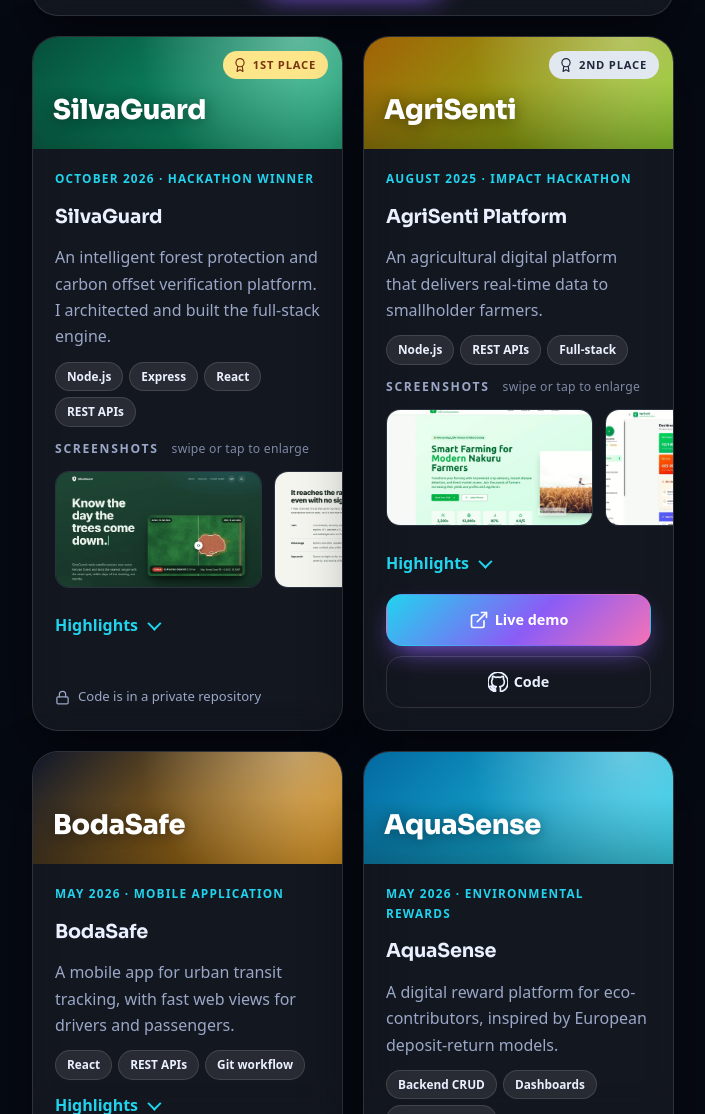
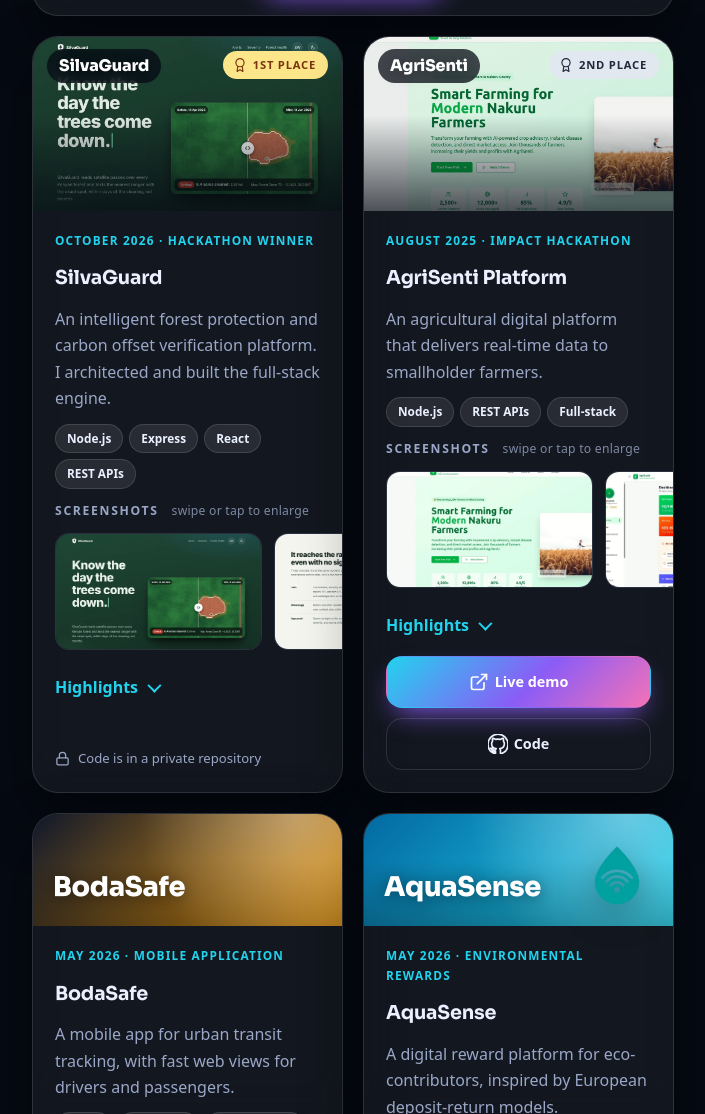
Before and after one commit to Mr-Gitari/My-Website, a plain HTML site: page index.html in a window 1280 px wide. Shown: the part 2037-3151 px from the top of the page, without its empty margins (496-1201 px from the left). Drawn offline with Linux system fonts and the light colour scheme.

Commit message:
Show a screenshot at the top of the SilvaGuard and AgriSenti cards, logo on AquaSense

```diff
--- a/css/style.css
+++ b/css/style.css
@@ -1606,7 +1606,7 @@ ul {
     aspect-ratio: 16 / 9;
   }
 
-  .p-art-img img {
+  .p-art-img:not(.p-art-shot) img {
     object-position: 50% 62%;
   }
 
@@ -1653,3 +1653,37 @@ ul {
 .vdialog a {
   color: #f472b6;
 }
+
+
+/* ----- Screenshot banners on narrower project cards ----- */
+.p-art-shot {
+  aspect-ratio: 16 / 9;
+}
+
+.p-art-shot img,
+.p-art-shot img {
+  object-position: 50% 0;
+}
+
+/* ----- Logo banner (AquaSense) ----- */
+.p-art-logo img {
+  position: absolute;
+  right: 18px;
+  bottom: 12px;
+  width: clamp(76px, 24%, 110px);
+  height: auto;
+  z-index: 1;
+  filter: drop-shadow(0 8px 18px rgba(0, 0, 0, 0.35));
+}
+
+.p-art-shot .p-name {
+  top: 12px;
+  bottom: auto;
+  left: 14px;
+  padding: 4px 12px;
+  border-radius: 999px;
+  background: rgba(6, 10, 19, 0.74);
+  -webkit-backdrop-filter: blur(6px);
+  backdrop-filter: blur(6px);
+  font-size: 1rem;
+}
--- a/index.html
+++ b/index.html
@@ -263,7 +263,8 @@
 
           <!-- SilvaGuard -->
           <article class="project glass sr" style="--g1:#064e3b;--g2:#10b981">
-            <div class="p-art">
+            <div class="p-art p-art-img p-art-shot">
+              <img src="images/silvaguard/hero.webp" alt="SilvaGuard before and after satellite comparison of a cleared forest patch" width="1100" height="618" loading="lazy">
               <span class="p-name">SilvaGuard</span>
               <span class="badge badge-gold"><svg class="ico"><use href="#i-award"/></svg> 1st place</span>
             </div>
@@ -308,7 +309,8 @@
 
           <!-- AgriSenti -->
           <article class="project glass sr" style="--g1:#a16207;--g2:#84cc16">
-            <div class="p-art">
+            <div class="p-art p-art-img p-art-shot">
+              <img src="images/agrisenti/banner.webp" alt="AgriSenti landing page: Smart Farming for Modern Nakuru Farmers" width="1100" height="619" loading="lazy">
               <span class="p-name">AgriSenti</span>
               <span class="badge badge-silver"><svg class="ico"><use href="#i-award"/></svg> 2nd place</span>
             </div>
@@ -385,7 +387,8 @@
 
           <!-- AquaSense -->
           <article class="project glass sr" style="--g1:#0369a1;--g2:#22d3ee">
-            <div class="p-art">
+            <div class="p-art p-art-logo">
+              <img src="images/aquasense/logo.webp" alt="AquaSense water drop logo" width="240" height="240" loading="lazy">
               <span class="p-name">AquaSense</span>
             </div>
             <div class="p-body">
```
Also changed, not shown: images/agrisenti/banner.webp (added), images/aquasense/logo.webp (added).
